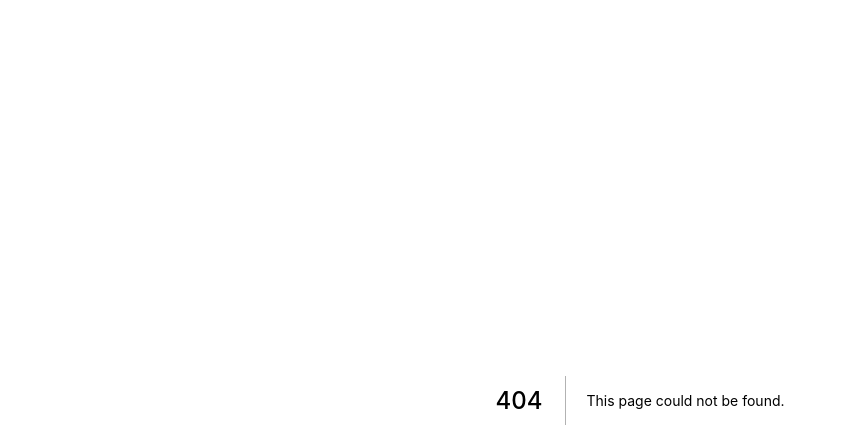
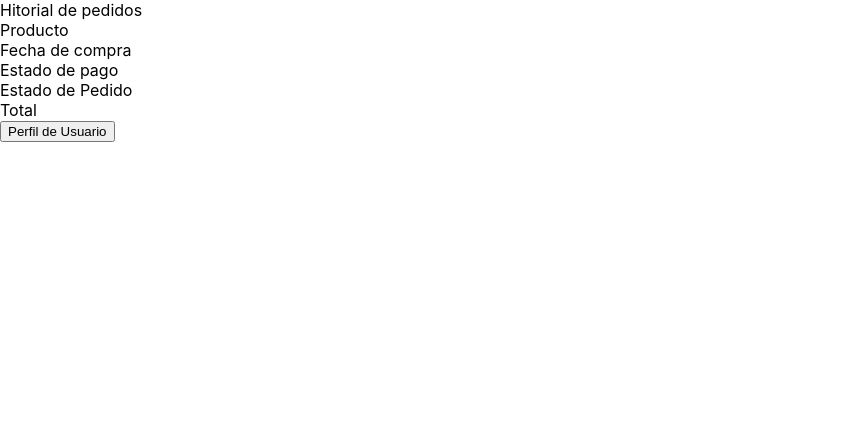
Before and after one commit to lebrel-company/animexico, a Next.js app in the folder client/: page /userOrdersHistory in a window 1280 px wide. Before the commit this address had no page. Shown: the top 448 px of the page, without its empty margins (0-847 px from the left). Built offline with nearby package versions, Linux system fonts and the light colour scheme.

Commit message:
link between, screens creation of the order section

```diff
--- /dev/null
+++ b/client/pages/userOrdersHistory.js
@@ -0,0 +1,38 @@
+import Link from 'next/link';
+
+function Homepage() {
+    return (
+        <div>
+            <div>{data.title}</div>
+
+
+            <div>{data.Producto}</div>
+            <div>{data.fecha}</div>
+            <div>{data.estadoDePago}</div>
+            <div>{data.estadoDePedido}</div>
+            <div>{data.total}</div>
+
+            <Link href="/userProfile">
+                <input
+                type="submit"
+                className="bg-gray-800 w-full mt-5 p-2 text-white uppercase hover:bg-gray-900"
+                value={data.perfil}
+                />
+            </Link>
+        </div>
+
+
+    );
+}
+
+var data = {
+    title: 'Hitorial de pedidos',
+    Producto: 'Producto',
+    fecha: 'Fecha de compra',
+    estadoDePago: 'Estado de pago',
+    estadoDePedido: 'Estado de Pedido',
+    total: 'Total',
+    perfil: 'Perfil de Usuario'
+}
+
+export default Homepage;
```
Also changed, not shown: client/components/Singoff.js (added, +20 -0 lines), client/config/apollo.js (+10 -1 lines), client/pages/homepage/index.js (+14 -2 lines), client/pages/userProfile.js (+21 -2 lines), 1 other file (tests, documents, lock files or other folders).
